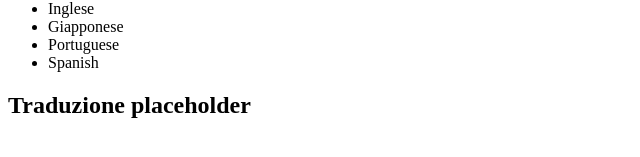
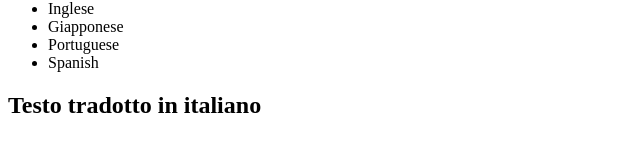
Before and after one commit to Classi-di-Mauro-Longano/primi-passi-con-react-mlongano, a React (Vite) app: page / in a window 1280 px wide. Shown: the part 207-364 px from the top of the page, without its empty margins (0-640 px from the left). Built offline with nearby package versions, Linux system fonts and the light colour scheme.

Commit message:
Implementa la gestione dell'inserimento del testo con useState

```diff
--- a/src/App.jsx
+++ b/src/App.jsx
@@ -4,13 +4,20 @@ import {Lingua} from './components/Lingua'
 import {Traduzione} from './components/Traduzione'
 import {Intestazione} from './components/Intestazione'
 
+import { useState } from 'react';
+
 function App() {
+  const [testo, setTesto] = useState('');
   return (
     <>
+      {/* Esempio di utilizzo di useState
+        <input type="text" onChange={(e) => setTesto(e.target.value)}/>
+        <p>Testo: {testo}</p>
+      */}
       <Intestazione />
-      <Testo />
+      <Testo setTesto={setTesto} />
       <Lingua />
-      <Traduzione />
+      <Traduzione testo={testo} lingua={"italiano"} />
     </>
   );
 }
--- a/src/components/Testo.jsx
+++ b/src/components/Testo.jsx
@@ -1,8 +1,14 @@
-export function Testo () {
+import PropTypes from 'prop-types';
+
+export function Testo ({setTesto}) {
   return (
     <div className="field">
-      <input className="input"  placeholder="Inserisci il testo in italiano"/>
+      <input className="input"  placeholder="Inserisci il testo in italiano" onChange={(e) => setTesto(e.target.value)}/>
     </div>
 
   )
 }
+
+Testo.propTypes = {
+  setTesto: PropTypes.func.isRequired
+};
--- a/src/components/Traduzione.jsx
+++ b/src/components/Traduzione.jsx
@@ -1,5 +1,15 @@
-export function Traduzione() {
+import PropTypes from 'prop-types';
+
+export function Traduzione({lingua, testo}) {
   return (
-      <h2>Traduzione placeholder</h2>
+    <>
+      <h2>Testo tradotto in {lingua}</h2>
+      <p>{testo}</p>
+    </>
   )
 }
+
+Traduzione.propTypes = {
+  lingua: PropTypes.string.isRequired,
+  testo: PropTypes.string.isRequired
+};
```
